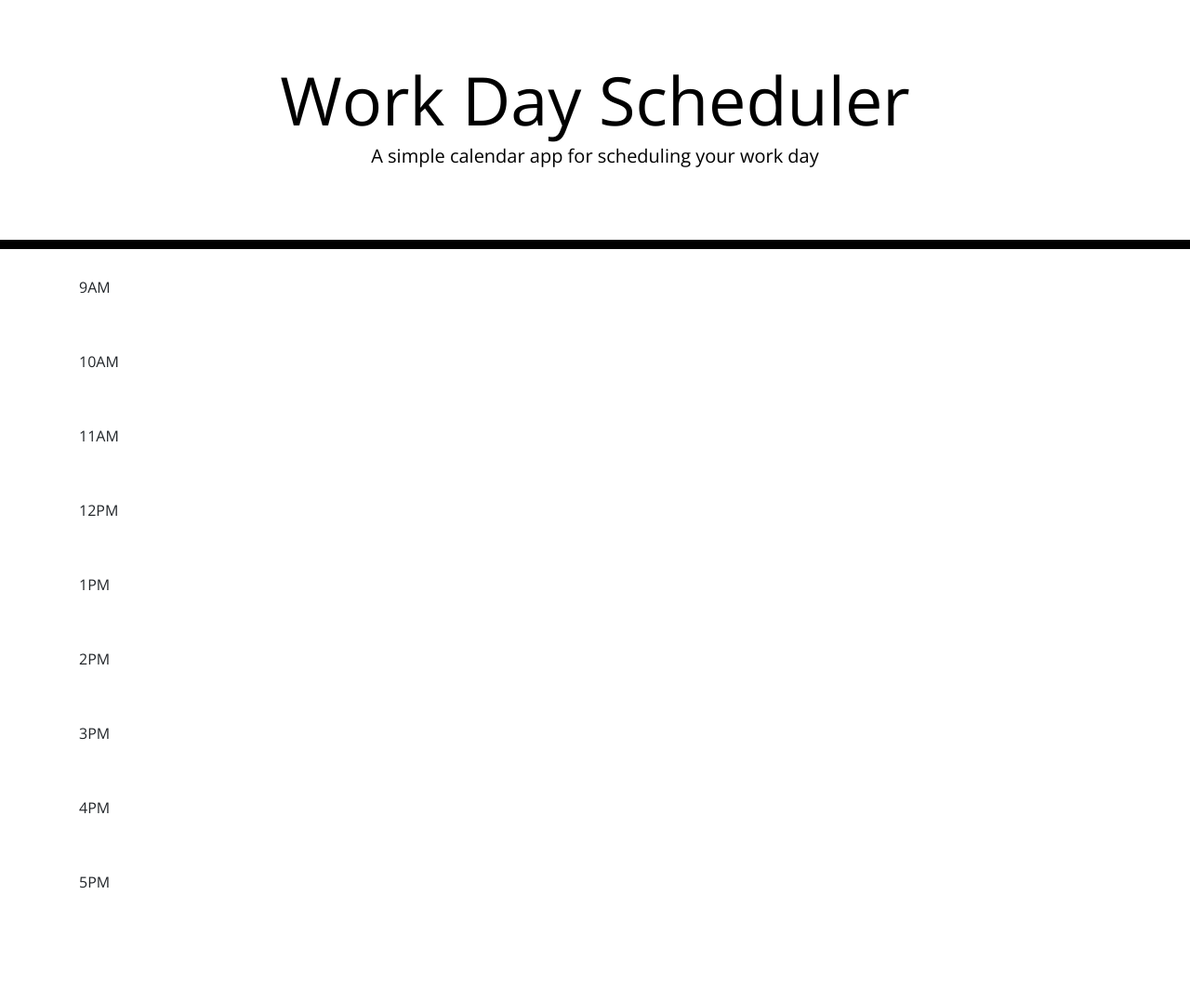
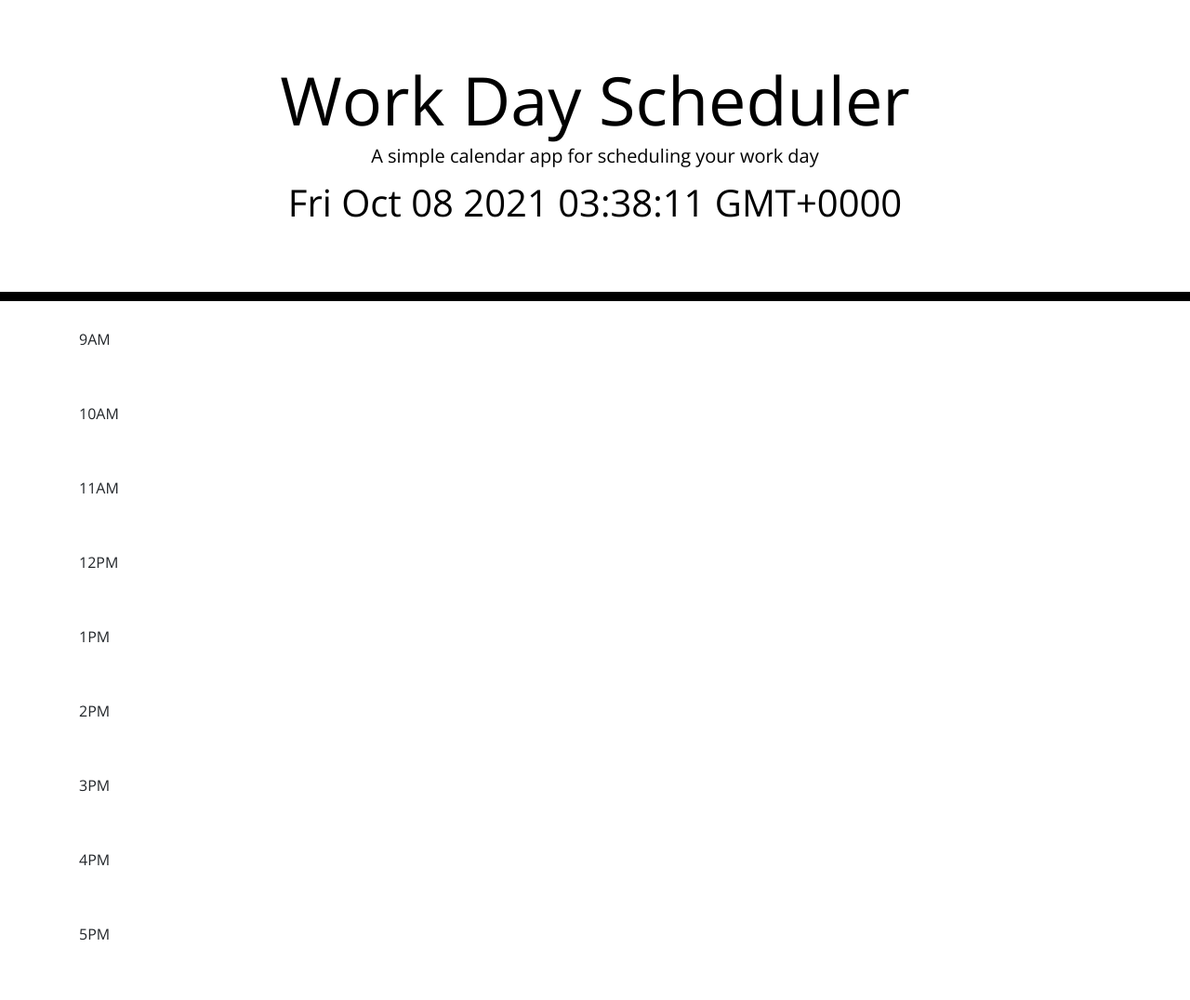
Before and after one commit to SThompsonChicago/day-planner, a plain HTML site: page index.html in a window 1280 px wide. Shown: the whole page at 93% size. Before the commit the page ends 1020 px from the top, so only its background shows below. Drawn offline with nearby package versions, Linux system fonts and the light colour scheme.

Commit message:
display current date

```diff
--- a/develop/script.js
+++ b/develop/script.js
@@ -1,13 +1,14 @@
-var comment = document.getElementById("msg");
-var saveButton = document.getElementById("save");
 
-saveButton.addEventListener("click", function(event) {
-event.preventDefault();
+var currentDayEl = $('#currentDay');
 
 
-localStorage.setItem("comment", JSON.stringify(comment));
-renderMessage();
+var dateEl = $('<h1>');
 
-});
+var date = moment();
 
-var lastComment = JSON.parse(localStorage.getItem("comment"));
+dateEl.text(date);
+
+
+
+
+currentDayEl.append(dateEl);
--- a/index.html
+++ b/index.html
@@ -26,7 +26,7 @@
     <header class="jumbotron">
       <h1 class="display-3">Work Day Scheduler</h1>
       <p class="lead">A simple calendar app for scheduling your work day</p>
-      <p id="currentDay" class="lead"></p>
+      <div id="currentDay" class="lead"></div>
     </header>
     <div class="container">
         <div class="row">
@@ -78,5 +78,6 @@
 
     <script src="https://cdnjs.cloudflare.com/ajax/libs/jquery/3.2.1/jquery.min.js"></script>
     <script src="https://cdnjs.cloudflare.com/ajax/libs/moment.js/2.24.0/moment.min.js"></script>
+    <script src="./develop/script.js"></script>
   </body>
 </html>
```
